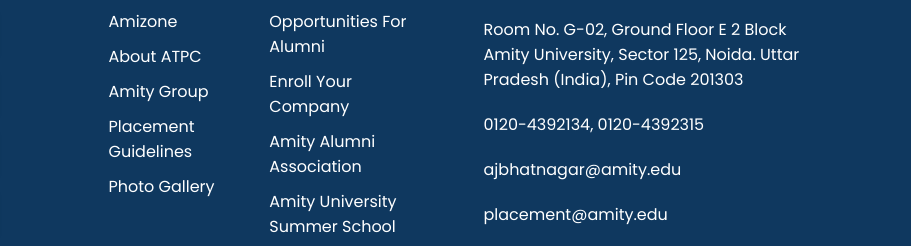
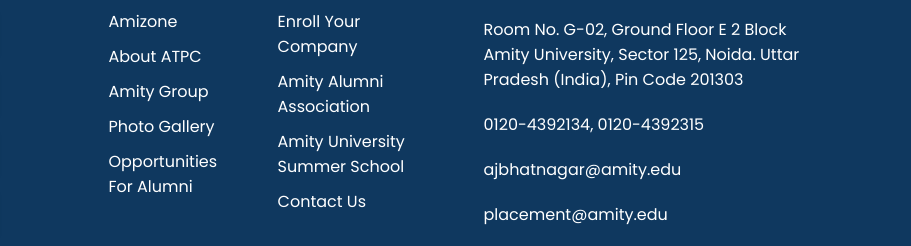
Before and after one commit to yashkum2014/ATPC-WebPage, a plain HTML site: page index.html in a window 1280 px wide. Shown: the part 1051-1297 px from the top of the page, 369-1280 px from the left. Drawn offline with Linux system fonts and the light colour scheme; a web font is replaced by a local one.

Commit message:
Update index.html

```diff
--- a/index.html
+++ b/index.html
@@ -63,11 +63,10 @@
                         <a href="https://s.amizone.net/">Amizone</a>
                         <a href="https://www.amity.edu/placement/about-atpc.aspx">About ATPC</a>
                         <a href="https://www.amity.edu/placement/amity-group.aspx">Amity Group</a>
-                        <a href="https://www.amity.edu/placement/TECHNICAL%20GUIDELINES%2022.7.2022.pdf">Placement Guidelines</a>
                         <a href="https://www.amity.edu/placement/photo-gallery.aspx">Photo Gallery</a>
+                        <a href="https://www.amity.edu/placement/alumni.aspx">Opportunities For Alumni</a>
                     </div>
                     <div class="sub-column">
-                        <a href="https://www.amity.edu/placement/alumni.aspx">Opportunities For Alumni</a>
                         <a href="https://www.amity.edu/placement/hire-now.aspx">Enroll Your Company</a>
                         <a href="https://alumni.amity.edu/aboutAlumni.aspx">Amity Alumni Association</a>
                         <a href="https://alumni.amity.edu/aboutAlumni.aspx">Amity University Summer School</a>
```
